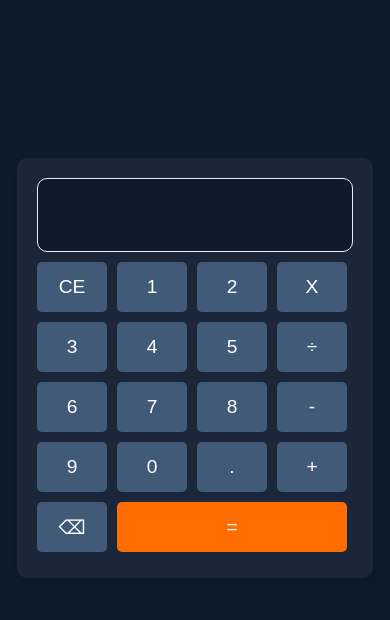
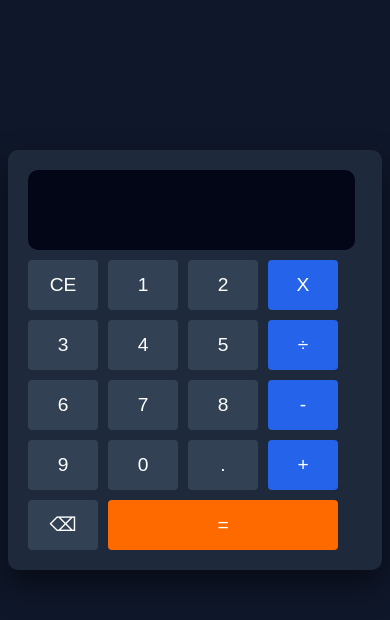
Before and after one commit to slokdhorda/first_projects, a plain HTML site: page calculator/calculator.html in a window 390 px wide. Drawn offline with nearby package versions, Linux system fonts and the light colour scheme.

Commit message:
responsive

```diff
--- a/calculator/assets/Css/calculator.css
+++ b/calculator/assets/Css/calculator.css
@@ -2,28 +2,30 @@
   font-family: Arial, Helvetica, sans-serif;
   display: flex;
   justify-content: center;
-      height: 100vh;
-      background-color: #0d1b2a;
+  min-height: 100vh;
+  background-color: #0f172a; /* dark navy */
 }
-    .calculator_container {
+.calculator_container_button {
   position: relative;
   top: 150px;
-      background: #1b263b;
+  background-color: #1e293b; /* slate blue */
   padding: 20px;
   border-radius: 10px;
   box-shadow: 0px 4px 10px rgba(0, 0, 0, 0.1);
-      height: 380px;
+  height: 420px;
+  box-shadow: 0 15px 30px rgba(0, 0, 0, 0.5);
 }
 #display {
   width: 98%;
-      height: 70px;
+  height: 80px;
   font-size: 1.5rem;
   text-align: right;
   margin-bottom: 10px;
-      background-color: #0F1A2B;
-      border: 1px solid #E8EEF5;
-      color: #bdc5cf;
+  background-color: #020617; /* near black */
+  border: 1px solid #e8eef5;
+  color: #e5e7eb;
   border-radius: 10px;
+  border: none;
 }
 .button {
   display: grid;
@@ -31,28 +33,36 @@
   grid-auto-rows: auto;
   gap: 10px;
 }
-    button {
+.button button {
   height: 50px;
   font-size: 1.2rem;
   border: none;
-      border-radius: 5px;
-      background: #415a77;
   cursor: pointer;
-      transition: background 0.2s;
+  transition: all 0.2s ease;
+  background-color: #334155;
+  color: #ffffff;
+  border: none;
+}
+.btn-equal {
+  background-color:#ff6a00 !important;
   color: #ffffff;
 }
-    .equal {
-      background-color: #ff6d00 ;
-      color: #fff;
-      width: 230px;
+
+.btn-equal:hover {
+  background-color: #ea580c;
+  transform: scale(1.03);
 }
-    .equal:hover {
-      background-color: #ff8c1a;
-      scale: 1.05;
-      box-shadow: 0px 4px 10px rgba(0, 0, 0, 0.2);
+
+.calculator_container_button .btn:hover {
+  filter: brightness(1.1);
 }
-    button:hover{
-        background: #778da9;
-        scale: 1.05;
-        box-shadow: 0px 4px 10px rgba(0, 0, 0, 0.2);
+
+.btn-equal {
+  grid-column: span 3;
 }
+.calculator_container_button .btn-warning {
+  background-color: #2563eb;
+}
+.calculator_container_button .btn-warning:hover {
+  background-color: #1d4ed8;
+}
--- a/calculator/calculator.html
+++ b/calculator/calculator.html
@@ -4,36 +4,41 @@
     <meta charset="UTF-8" />
     <meta name="viewport" content="width=device-width, initial-scale=1.0" />
     <title>Calculator</title>
+
+    <link href="https://cdn.jsdelivr.net/npm/bootstrap@5.0.2/dist/css/bootstrap.min.css" rel="stylesheet" integrity="sha384-EVSTQN3/azprG1Anm3QDgpJLIm9Nao0Yz1ztcQTwFspd3yD65VohhpuuCOmLASjC" crossorigin="anonymous">
+    <script src="https://cdn.jsdelivr.net/npm/bootstrap@5.0.2/dist/js/bootstrap.bundle.min.js" integrity="sha384-MrcW6ZMFYlzcLA8Nl+NtUVF0sA7MsXsP1UyJoMp4YLEuNSfAP+JcXn/tWtIaxVXM" crossorigin="anonymous"></script>
     <link rel="stylesheet" href="Assets/Css/calculator.css" />
   </head>
   <body>
-    <div class="calculator_container">
-      <input type="text" id="display" disabled />
+    <div class="calculator_container_button">
+      <input type="text" id="display" class="form-control" disabled />
       <div class="button">
-        <button onclick="ClearDisplay()">CE</button>
-        <button onclick="numvalue('1')">1</button>
-        <button onclick="numvalue('2')">2</button>
-        <button onclick="numvalue('*')">X</button>
+        <button class="btn btn-primary" onclick="ClearDisplay()">CE</button>
+        <button class="btn btn-primary" onclick="numvalue('1')">1</button>
+        <button class="btn btn-primary" onclick="numvalue('2')">2</button>
+        <button class="btn btn-warning" onclick="numvalue('*')">X</button>
 
-        <button onclick="numvalue('3')">3</button>
-        <button onclick="numvalue('4')">4</button>
-        <button onclick="numvalue('5')">5</button>
+        <button class="btn btn-primary" onclick="numvalue('3')">3</button>
+        <button class="btn btn-primary" onclick="numvalue('4')">4</button>
+        <button class="btn btn-primary" onclick="numvalue('5')">5</button>
 
-        <button onclick="numvalue('/')">÷</button>
-        <button onclick="numvalue('6')">6</button>
-        <button onclick="numvalue('7')">7</button>
+        <button class="btn btn-warning" onclick="numvalue('/')">÷</button>
+        <button class="btn btn-primary" onclick="numvalue('6')">6</button>
+        <button class="btn btn-primary" onclick="numvalue('7')">7</button>
 
-        <button onclick="numvalue('8')">8</button>
-        <button onclick="numvalue('-')">-</button>
-        <button onclick="numvalue('9')">9</button>
+        <button class="btn btn-primary" onclick="numvalue('8')">8</button>
+        <button class="btn btn-warning" onclick="numvalue('-')">-</button>
+        <button class="btn btn-primary" onclick="numvalue('9')">9</button>
 
-        <button onclick="numvalue('0')">0</button>
-        <button onclick="numvalue('.')">.</button>
-        <button onclick="numvalue('+')">+</button>
-        <button onclick="backspace()">⌫</button>
-        <button onclick="EqualTo()" class="equal">=</button>
+        <button class="btn btn-primary" onclick="numvalue('0')">0</button>
+        <button class="btn btn-primary" onclick="numvalue('.')">.</button>
+        <button class="btn btn-warning" onclick="numvalue('+')">+</button>
+        <button class="btn btn-primary" onclick="backspace()">⌫</button>
+        <button class="btn btn-equal" onclick="EqualTo()">=</button>
       </div>
     </div>
     <script src="Assets/Js/calculator.js"></script>
+    <script src="https://cdn.jsdelivr.net/npm/@popperjs/core@2.9.2/dist/umd/popper.min.js" integrity="sha384-IQsoLXl5PILFhosVNubq5LC7Qb9DXgDA9i+tQ8Zj3iwWAwPtgFTxbJ8NT4GN1R8p" crossorigin="anonymous"></script>
+    <script src="https://cdn.jsdelivr.net/npm/bootstrap@5.0.2/dist/js/bootstrap.min.js" integrity="sha384-cVKIPhGWiC2Al4u+LWgxfKTRIcfu0JTxR+EQDz/bgldoEyl4H0zUF0QKbrJ0EcQF" crossorigin="anonymous"></script>
   </body>
 </html>
```
Lines whose indentation alone changed are shown as unchanged.
